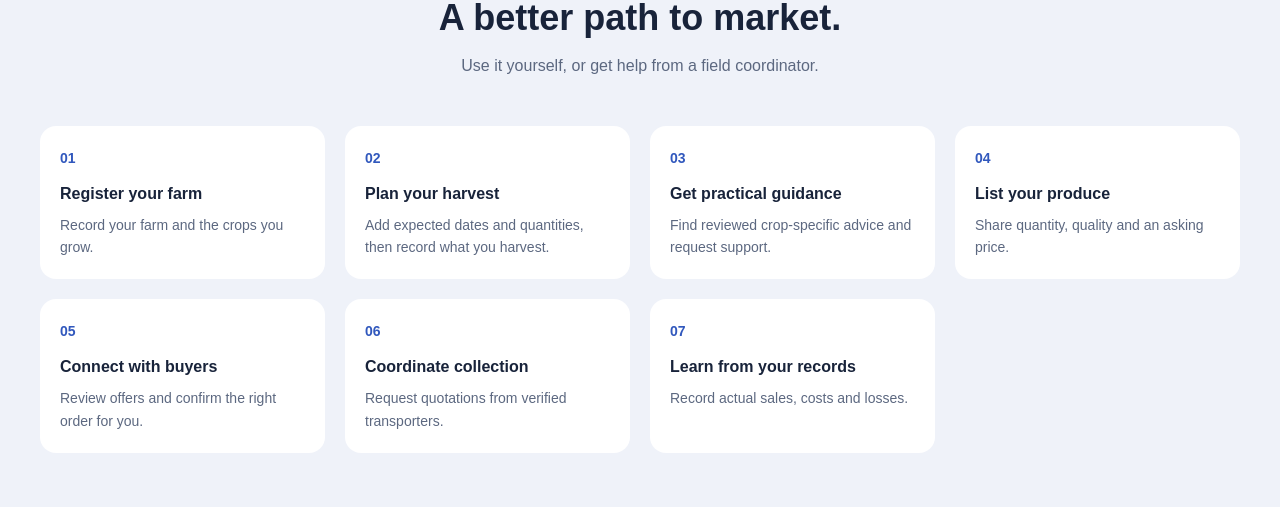
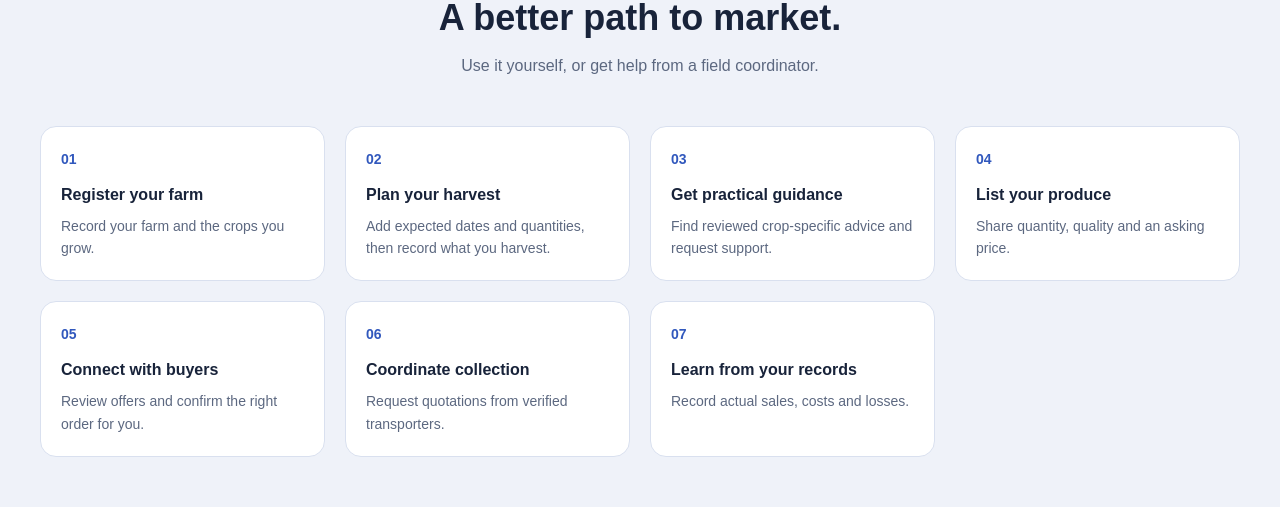
Before and after one commit to MASEREKA-BENET/farmsave-africa, a Next.js app: page / in a window 1280 px wide. Shown: the part 1706-2213 px from the top of the page. Built offline with nearby package versions, Linux system fonts and the light colour scheme; no server answers; the database is empty.

Commit message:
Add hover states to process cards

```diff
--- a/src/app/globals.css
+++ b/src/app/globals.css
@@ -48,8 +48,10 @@ a.card:focus-visible { outline: 2px solid var(--primary); outline-offset: 3px; }
 .connection-card:hover .connection-card-photo { transform: scale(1.045); }
 .connection-card:hover .connection-card-arrow { transform: translateX(4px); background: var(--highlight); }
 .connection-card:focus-visible { outline: 3px solid var(--accent); outline-offset: 4px; }
+#how-it-works ol > li { border: 1px solid var(--border); transition: transform .2s ease, border-color .2s ease, box-shadow .2s ease; }
+#how-it-works ol > li:hover { transform: translateY(-4px); border-color: var(--accent); box-shadow: 0 16px 30px -20px color-mix(in srgb, var(--primary) 58%, transparent); }
 ::selection { background: #e9a23b; color: #18233a; }
-@media (prefers-reduced-motion: reduce) { html { scroll-behavior: auto; } *, *::before, *::after { animation-duration: .01ms !important; transition-duration: .01ms !important; } .card:hover { transform: none; } }
+@media (prefers-reduced-motion: reduce) { html { scroll-behavior: auto; } *, *::before, *::after { animation-duration: .01ms !important; transition-duration: .01ms !important; } .card:hover, #how-it-works ol > li:hover { transform: none; } }
 @media (min-width: 1024px) { .connection-grid { display: grid; grid-template-columns: repeat(5, minmax(0, 1fr)); overflow: visible; } }
 @media (prefers-reduced-motion: reduce) { .connection-card:hover { transform: none; } }
 @media (max-width: 640px) { .home-hero-slide { background-position: 56% center; } }
```
